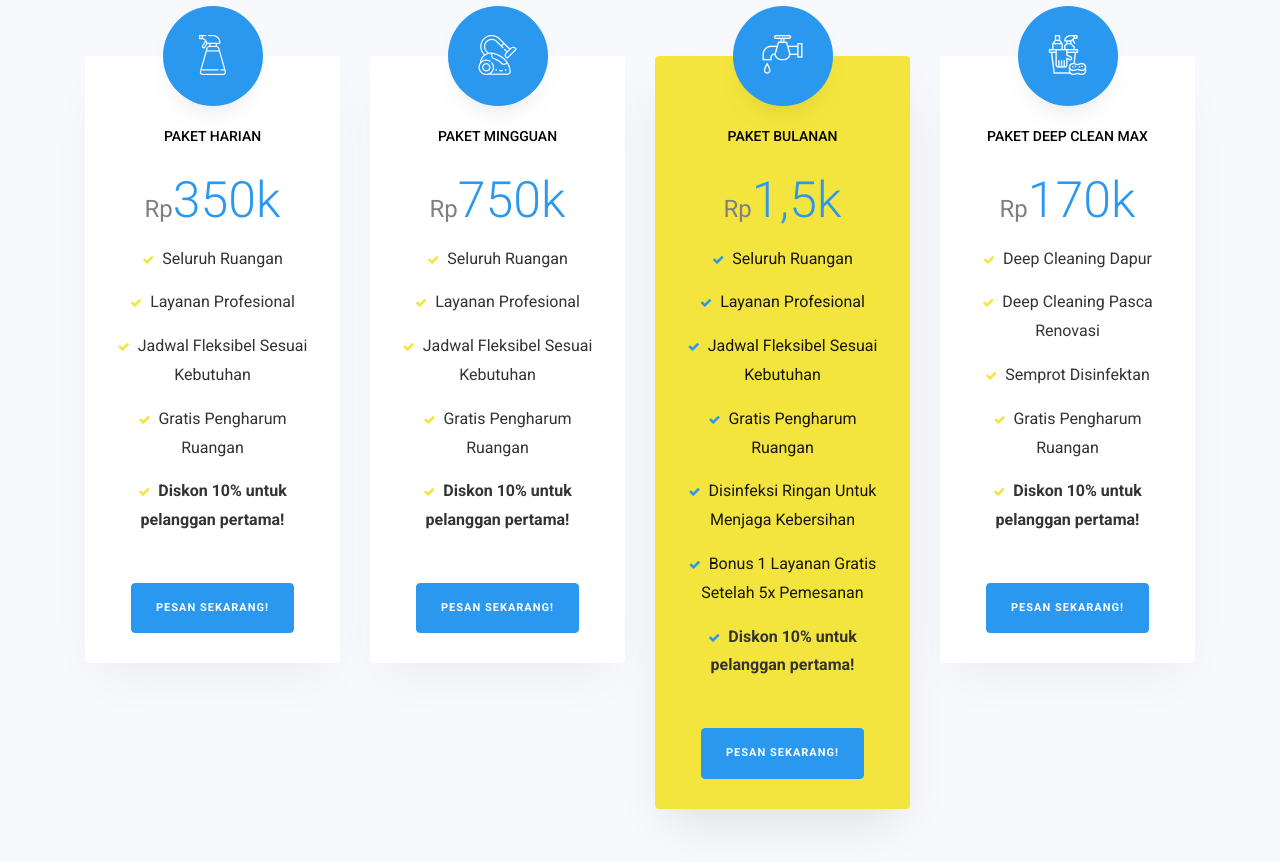
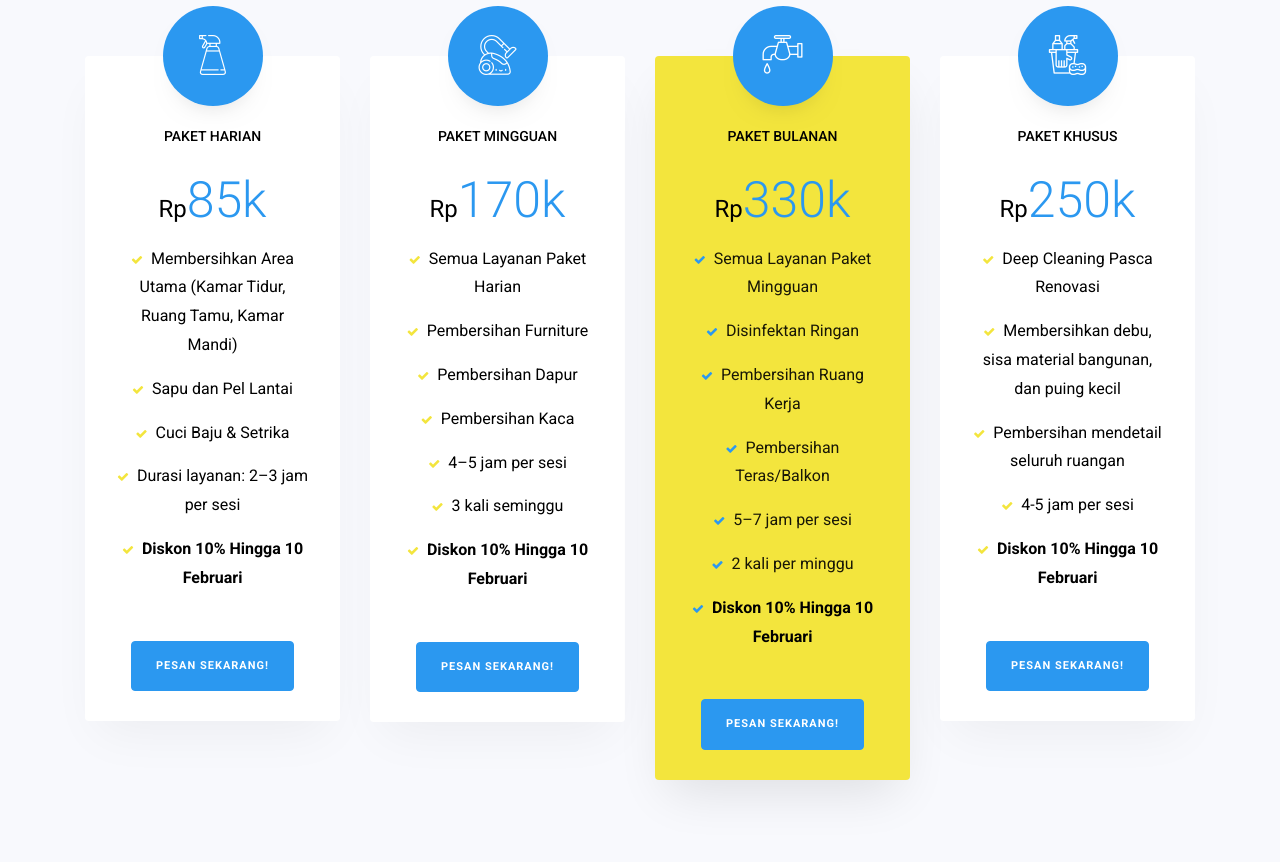
Before and after one commit to SyahrilRizky29/Maid-Mastery, a plain HTML site: page pricing.html in a window 1280 px wide. Shown: the part 760-1622 px from the top of the page. Drawn offline with Linux system fonts and the light colour scheme; some packages are replaced by stand-ins of ours; no server answers; files whose address does not match are found by name.

Commit message:
Last Update

```diff
--- a/pricing.html
+++ b/pricing.html
@@ -98,15 +98,15 @@
 									class="fa flaticon-sprayer"></span></div>
 							<h4 class="heading-2">Paket Harian</h4>
 							<span class="price">
-								<span style="font-size: 24px;">Rp</span><span class="number">350k</span>
+								<span style="font-size: 24px; color: #000000;">Rp</span><span class="number">85k</span>
 							</span>
 
 							<ul class="pricing-text mb-5">
-								<li style="color: #333;"><span class="fa fa-check mr-2"></span>Seluruh Ruangan</li>
-								<li style="color: #333;"><span class="fa fa-check mr-2"></span>Layanan Profesional</li>
-								<li style="color: #333;"><span class="fa fa-check mr-2"></span>Jadwal Fleksibel Sesuai Kebutuhan</li>
-								<li style="color: #333;"><span class="fa fa-check mr-2"></span>Gratis Pengharum Ruangan</li>
-								<li style="color: #333; font-weight: bold;"><span class="fa fa-check mr-2"></span>Diskon 10% untuk pelanggan pertama!</li>
+								<li style="color: #000000;"><span class="fa fa-check mr-2"></span>Membersihkan Area Utama (Kamar Tidur, Ruang Tamu, Kamar Mandi)</li>
+								<li style="color: #000000;"><span class="fa fa-check mr-2"></span>Sapu dan Pel Lantai</li>
+								<li style="color: #000000;"><span class="fa fa-check mr-2"></span>Cuci Baju & Setrika</li>
+								<li style="color: #000000;"><span class="fa fa-check mr-2"></span>Durasi layanan: 2–3 jam per sesi</li>
+								<li style="color: #000000; font-weight: bold;"><span class="fa fa-check mr-2"></span>Diskon 10% Hingga 10 Februari</li>
 							</ul>
 
 							<a href="contact.html" class="btn btn-primary px-4 py-3">Pesan Sekarang!</a>
@@ -120,15 +120,17 @@
 									class="fa flaticon-vacuum-cleaner"></span></div>
 							<h4 class="heading-2">Paket Mingguan</h4>
 							<span class="price">
-								<span style="font-size: 24px;">Rp</span><span class="number">750k</span>
+								<span style="font-size: 24px; color: #000000;">Rp</span><span class="number">170k</span>
 							</span>
 
 							<ul class="pricing-text mb-5">
-								<li style="color: #333;"><span class="fa fa-check mr-2"></span>Seluruh Ruangan</li>
-								<li style="color: #333;"><span class="fa fa-check mr-2"></span>Layanan Profesional</li>
-								<li style="color: #333;"><span class="fa fa-check mr-2"></span>Jadwal Fleksibel Sesuai Kebutuhan</li>
-								<li style="color: #333;"><span class="fa fa-check mr-2"></span>Gratis Pengharum Ruangan</li>
-								<li style="color: #333; font-weight: bold;"><span class="fa fa-check mr-2"></span>Diskon 10% untuk pelanggan pertama!</li>
+								<li style="color: #000000;"><span class="fa fa-check mr-2"></span>Semua Layanan Paket Harian</li>
+								<li style="color: #000000;"><span class="fa fa-check mr-2"></span>Pembersihan Furniture</li>
+								<li style="color: #000000;"><span class="fa fa-check mr-2"></span>Pembersihan Dapur</li>
+								<li style="color: #000000;"><span class="fa fa-check mr-2"></span>Pembersihan Kaca</li>
+								<li style="color: #000000;"><span class="fa fa-check mr-2"></span>4–5 jam per sesi</li>
+								<li style="color: #000000;"><span class="fa fa-check mr-2"></span>3 kali seminggu</li>
+								<li style="color: #000000; font-weight: bold;"><span class="fa fa-check mr-2"></span>Diskon 10% Hingga 10 Februari</li>
 							</ul>
 
 							<a href="contact.html" class="btn btn-primary px-4 py-3">Pesan Sekarang!</a>
@@ -142,18 +144,18 @@
 									class="fa flaticon-tap"></span></div>
 							<h4 class="heading-2">Paket Bulanan</h4>
 							<span class="price">
-								<span style="font-size: 24px;">Rp</span><span class="number">1,5k</span>
+								<span style="font-size: 24px; color: #000000;">Rp</span><span class="number">330k</span>
 							</span>
 
 							<ul class="pricing-text mb-5">
-								<li><span class="fa fa-check mr-2"></span>Seluruh Ruangan</li>
-								<li><span class="fa fa-check mr-2"></span>Layanan Profesional</li>
-								<li><span class="fa fa-check mr-2"></span>Jadwal Fleksibel Sesuai Kebutuhan</li>
-								<li><span class="fa fa-check mr-2"></span>Gratis Pengharum Ruangan</li>
-								<li><span class="fa fa-check mr-2"></span>Disinfeksi Ringan Untuk Menjaga Kebersihan</li>
-								<li><span class="fa fa-check mr-2"></span>Bonus 1 Layanan Gratis Setelah 5x Pemesanan</li>
-								<li style="color: #333; font-weight: bold;"><span class="fa fa-check mr-2"></span>Diskon 10% untuk pelanggan pertama!</li>
-							</ul>
+								<li><span class="fa fa-check mr-2"></span>Semua Layanan Paket Mingguan</li>
+								<li><span class="fa fa-check mr-2"></span>Disinfektan Ringan</li>
+								<li><span class="fa fa-check mr-2"></span>Pembersihan Ruang Kerja</li>
+								<li><span class="fa fa-check mr-2"></span>Pembersihan Teras/Balkon</li>
+								<li><span class="fa fa-check mr-2"></span>5–7 jam per sesi</li>
+								<li><span class="fa fa-check mr-2"></span>2 kali per minggu</li>
+								<li style="color: #000000; font-weight: bold;"><span class="fa fa-check mr-2"></span>Diskon 10% Hingga 10 Februari</li>
+			 				</ul>
 
 							<a href="contact.html" class="btn btn-primary px-4 py-3">Pesan Sekarang!</a>
 						</div>
@@ -165,17 +167,18 @@
 							<div class="icon d-flex align-items-center justify-content-center">
 								<span class="fa flaticon-cleaning"></span>
 							</div>
-							<h4 class="heading-2">Paket Deep Clean Max</h4>
+							<h4 class="heading-2">Paket Khusus</h4>
 							<span class="price">
-								<span style="font-size: 24px;">Rp</span><span class="number">170k</span>
+								<span style="font-size: 24px; color: #000000;">Rp</span><span class="number">250k</span>
 							</span>
 
 							<ul class="pricing-text mb-5">
-								<li style="color: #333;"><span class="fa fa-check mr-2"></span>Deep Cleaning Dapur</li>
-								<li style="color: #333;"><span class="fa fa-check mr-2"></span>Deep Cleaning Pasca Renovasi</li>
-								<li style="color: #333;"><span class="fa fa-check mr-2"></span>Semprot Disinfektan</li>
-								<li style="color: #333;"><span class="fa fa-check mr-2"></span>Gratis Pengharum Ruangan</li>
-								<li style="color: #333; font-weight: bold;"><span class="fa fa-check mr-2"></span>Diskon 10% untuk pelanggan pertama!</li>
+								<li style="color: #000000;"><span class="fa fa-check mr-2"></span>Deep Cleaning Pasca Renovasi</li>
+								<li style="color: #000000;"><span class="fa fa-check mr-2"></span>Membersihkan debu, sisa material bangunan, dan puing kecil</li>
+								<li style="color: #000000;"><span class="fa fa-check mr-2"></span>Pembersihan mendetail seluruh ruangan</li>
+								<!-- <li style="color: #000000;"><span class="fa fa-check mr-2"></span>Disinfektan Ringan</li> -->
+								<li style="color: #000000;"><span class="fa fa-check mr-2"></span>4-5 jam per sesi</li>
+								<li style="color: #000000; font-weight: bold;"><span class="fa fa-check mr-2"></span>Diskon 10% Hingga 10 Februari</li>
 							</ul>
 
 							<a href="contact.html" class="btn btn-primary px-4 py-3">Pesan Sekarang!</a>
```
Also changed, not shown: index.html (+43 -51 lines), services.html (+11 -14 lines).
